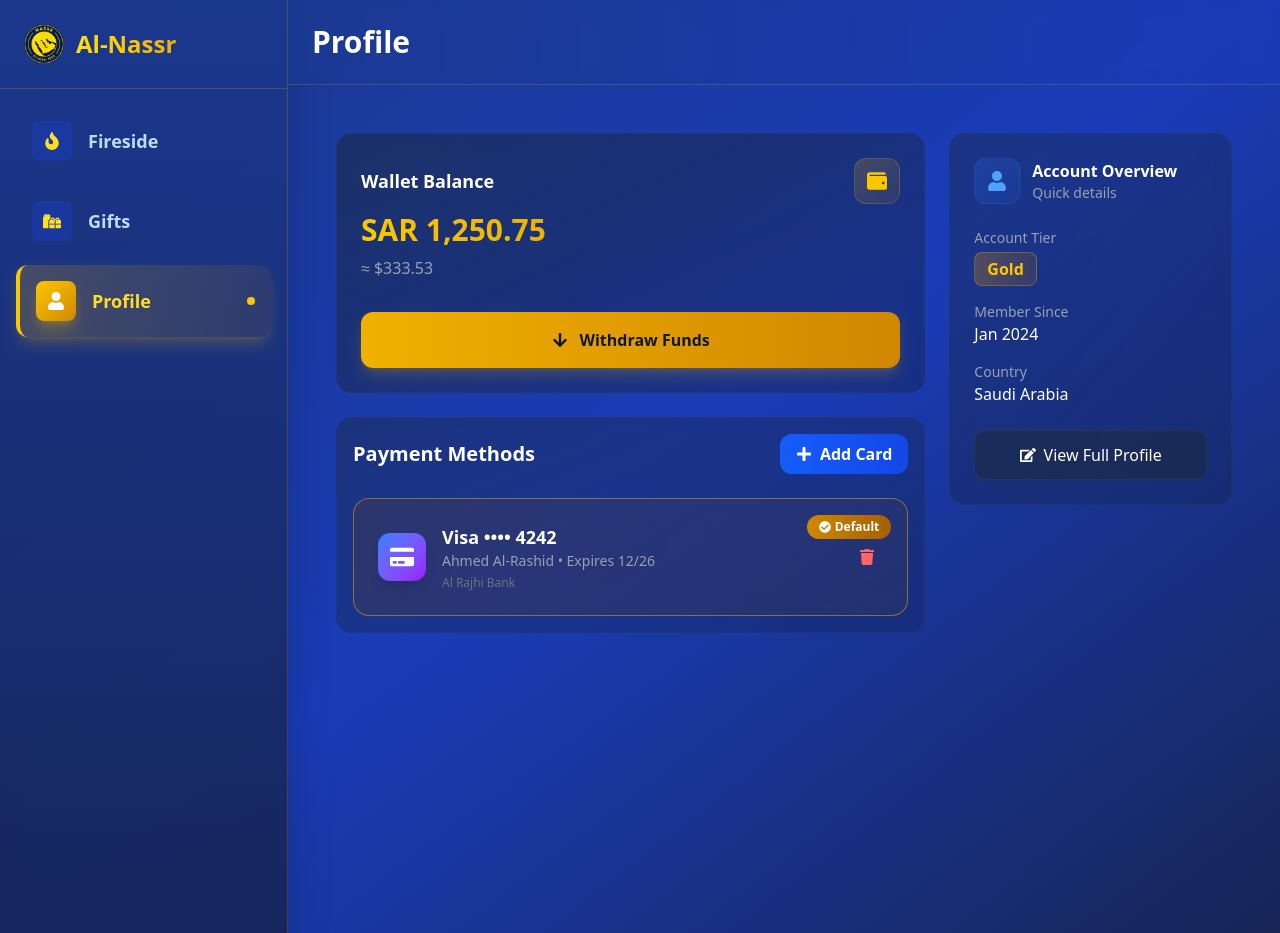
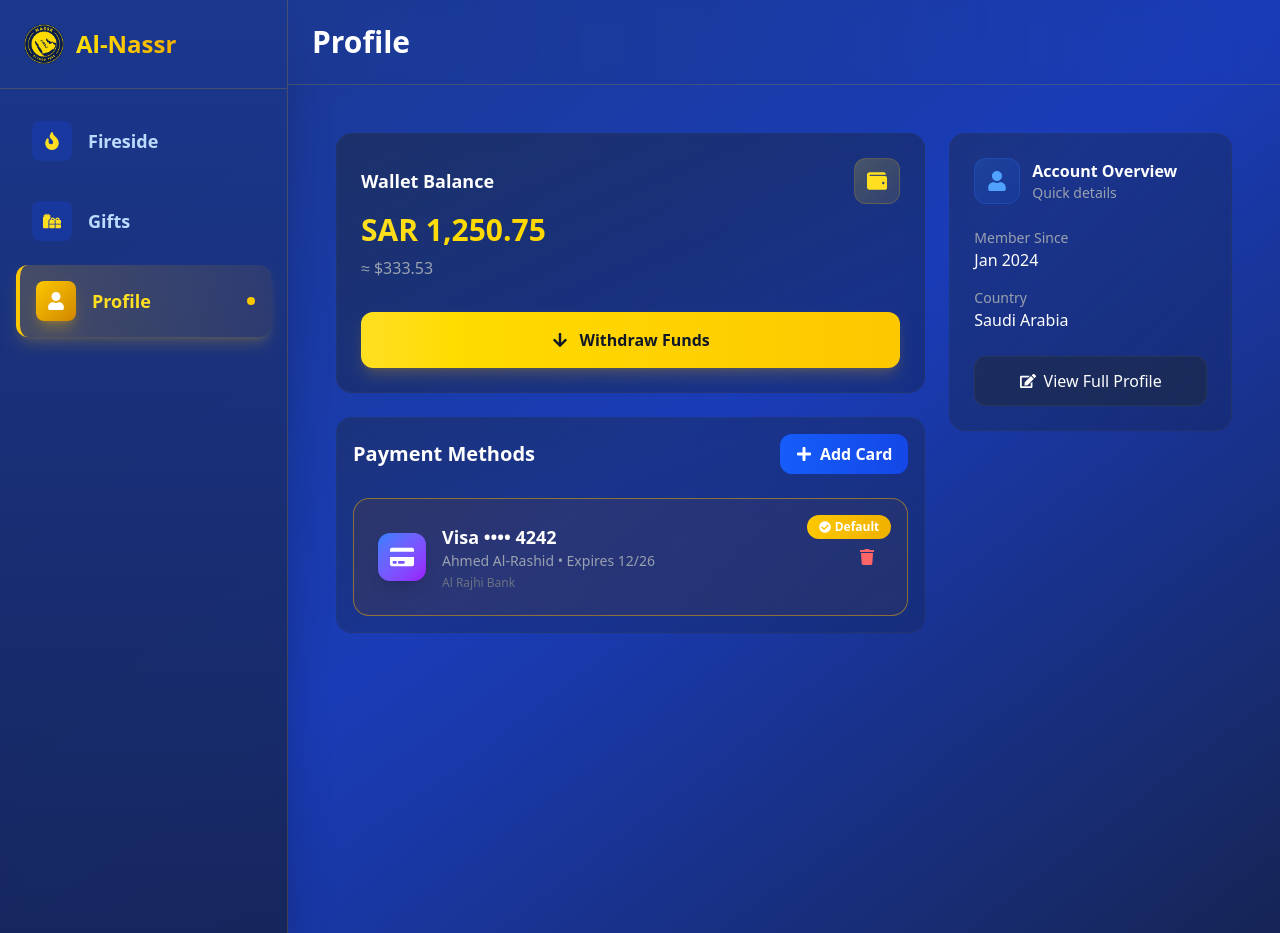
Before and after one commit to ikosong1406/al-nassr, a React (Vite) app: page /app/profile in a window 1280 px wide. Built offline with nearby package versions, Linux system fonts and the light colour scheme.

Commit message:
modified:   src/pages/Profile.jsx

```diff
--- a/src/pages/Profile.jsx
+++ b/src/pages/Profile.jsx
@@ -180,13 +180,13 @@
                     Wallet Balance
                   </h2>
                 </div>
-                <div className="p-3 bg-gradient-to-br from-yellow-500/20 to-yellow-600/10 rounded-xl border border-yellow-500/20">
-                  <FaWallet className="text-yellow-400 text-xl" />
+                <div className="p-3 bg-gradient-to-br from-yellow-300/20 to-yellow-400/10 rounded-xl border border-yellow-500/20">
+                  <FaWallet className="text-yellow-300 text-xl" />
                 </div>
               </div>
 
               <div className="mb-8">
-                <div className="text-3xl font-bold bg-gradient-to-r from-yellow-400 to-yellow-600 bg-clip-text text-transparent mb-2">
+                <div className="text-3xl font-bold bg-gradient-to-r from-yellow-300 to-yellow-400 bg-clip-text text-transparent mb-2">
                   {formatCurrency(availableBalance)}
                 </div>
                 <div className="text-gray-400">
@@ -200,7 +200,7 @@
 
               <button
                 onClick={() => setShowWithdrawModal(true)}
-                className="w-full py-4 bg-gradient-to-r from-yellow-500 to-yellow-600 hover:from-yellow-600 hover:to-yellow-700 rounded-xl font-bold text-gray-900 transition-all duration-300 flex items-center justify-center space-x-3 shadow-lg shadow-yellow-500/20"
+                className="w-full py-4 bg-gradient-to-r from-yellow-300 to-yellow-400 rounded-xl font-bold text-gray-900 transition-all duration-300 flex items-center justify-center space-x-3 shadow-lg shadow-yellow-500/20"
               >
                 <FaArrowDown />
                 <span>Withdraw Funds</span>
@@ -241,7 +241,7 @@
                   >
                     {card.isDefault && (
                       <div className="absolute top-4 right-4">
-                        <span className="px-3 py-1 bg-gradient-to-r from-yellow-600 to-yellow-700 text-xs font-bold rounded-full flex items-center">
+                        <span className="px-3 py-1 bg-gradient-to-r from-yellow-400 to-yellow-500 text-xs font-bold rounded-full flex items-center">
                           <FaCheckCircle className="mr-1" /> Default
                         </span>
                       </div>
@@ -310,17 +310,6 @@
 
               <div className="space-y-4">
                 <div>
-                  <div className="text-gray-400 text-sm">Account Tier</div>
-                  <div className="flex items-center space-x-2 mt-1">
-                    <div className="px-3 py-1 bg-gradient-to-r from-yellow-600/30 to-yellow-700/20 rounded-lg border border-yellow-500/30">
-                      <span className="text-yellow-400 font-bold">
-                        {userData.accountTier}
-                      </span>
-                    </div>
-                  </div>
-                </div>
-
-                <div>
                   <div className="text-gray-400 text-sm">Member Since</div>
                   <div className="text-white font-medium">
                     {userData.memberSince}
@@ -369,7 +358,7 @@
                 <div className="flex items-center justify-between">
                   <div className="flex items-center space-x-3">
                     <div className="p-2 bg-gradient-to-br from-yellow-500/20 to-yellow-600/10 rounded-lg">
-                      <FaArrowDown className="text-yellow-400" />
+                      <FaArrowDown className="text-yellow-300" />
                     </div>
                     <div>
                       <h2 className="text-xl font-bold text-white">
@@ -395,7 +384,7 @@
                 <div className="mb-6 p-4 bg-gradient-to-r from-gray-800/50 to-gray-900/30 rounded-xl border border-gray-700/30">
                   <div className="flex items-center justify-between mb-2">
                     <div className="text-gray-400 text-sm">Withdrawing to</div>
-                    <div className="text-xs text-yellow-400 font-semibold">
+                    <div className="text-xs text-yellow-300 font-semibold">
                       Default
                     </div>
                   </div>
@@ -425,7 +414,7 @@
                       value={withdrawAmount}
                       onChange={(e) => setWithdrawAmount(e.target.value)}
                       placeholder="0.00"
-                      className="w-full p-4 bg-gray-900/50 border border-gray-700/50 rounded-xl text-white text-2xl font-bold placeholder-gray-600 focus:outline-none focus:border-yellow-500/50 focus:ring-2 focus:ring-yellow-500/20 transition-all"
+                      className="w-full p-4 bg-gray-900/50 border border-gray-700/50 rounded-xl text-white text-2xl font-bold placeholder-gray-600 focus:outline-none focus:border-yellow-300/50 focus:ring-2 focus:ring-yellow-300/20 transition-all"
                       min="1"
                       max={availableBalance}
                       step="0.01"
@@ -440,7 +429,7 @@
                       onClick={() =>
                         setWithdrawAmount(availableBalance.toString())
                       }
-                      className="text-yellow-400 hover:text-yellow-300 transition-colors"
+                      className="text-yellow-300 hover:text-yellow-300 transition-colors"
                     >
                       Use Max
                     </button>
@@ -477,7 +466,7 @@
                       parseFloat(withdrawAmount) <= 0 ||
                       parseFloat(withdrawAmount) > availableBalance
                     }
-                    className="flex-1 py-3 bg-gradient-to-r from-yellow-500 to-yellow-600 hover:from-yellow-600 hover:to-yellow-700 rounded-xl font-bold transition-all duration-300 disabled:opacity-50 disabled:cursor-not-allowed shadow-lg shadow-yellow-500/20"
+                    className="flex-1 py-3 bg-gradient-to-r from-yellow-300 to-yellow-400 hover:to-yellow-700 rounded-xl font-bold transition-all duration-300 disabled:opacity-50 disabled:cursor-not-allowed shadow-lg shadow-yellow-500/20"
                   >
                     Confirm Withdrawal
                   </button>
```
